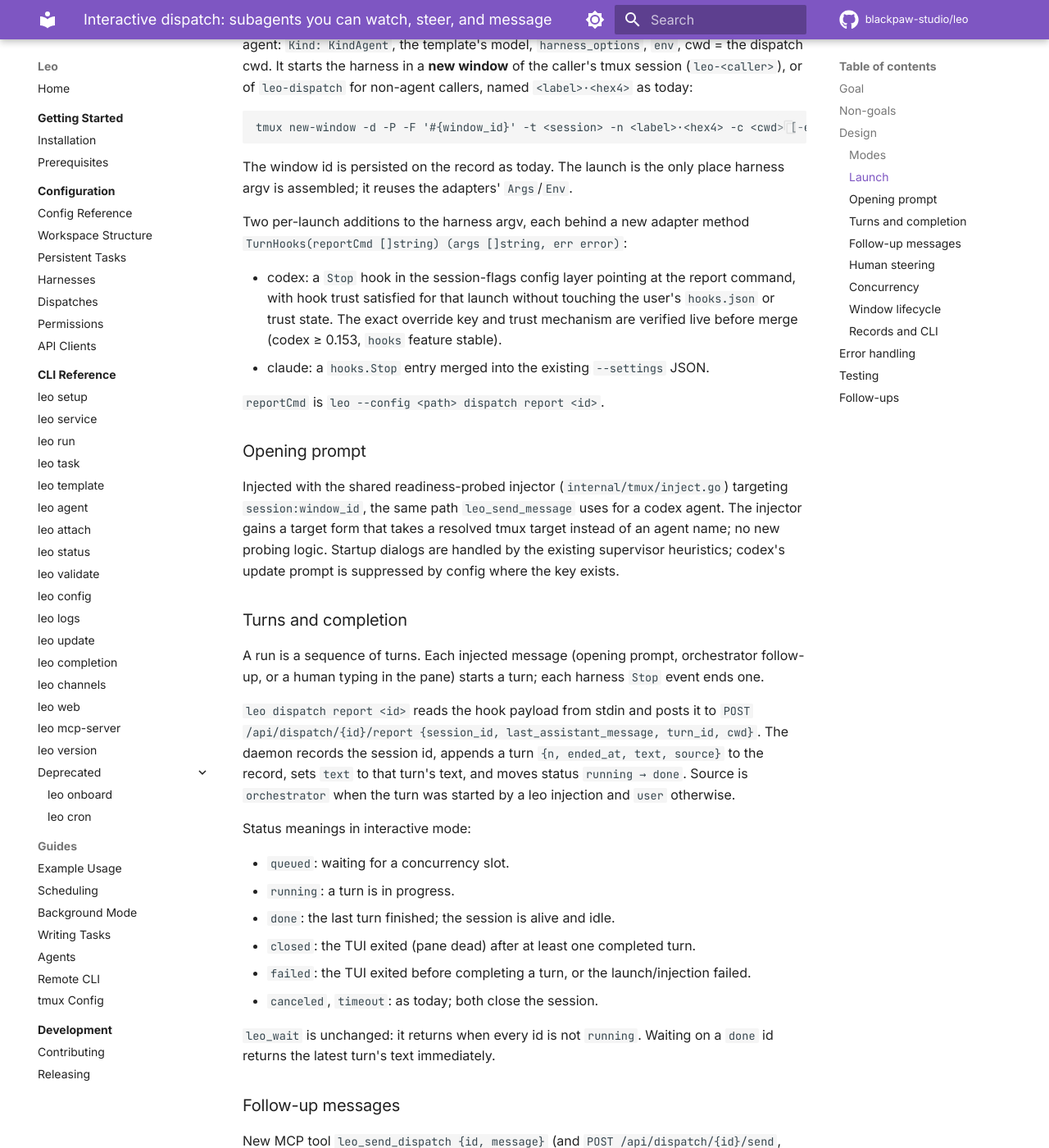
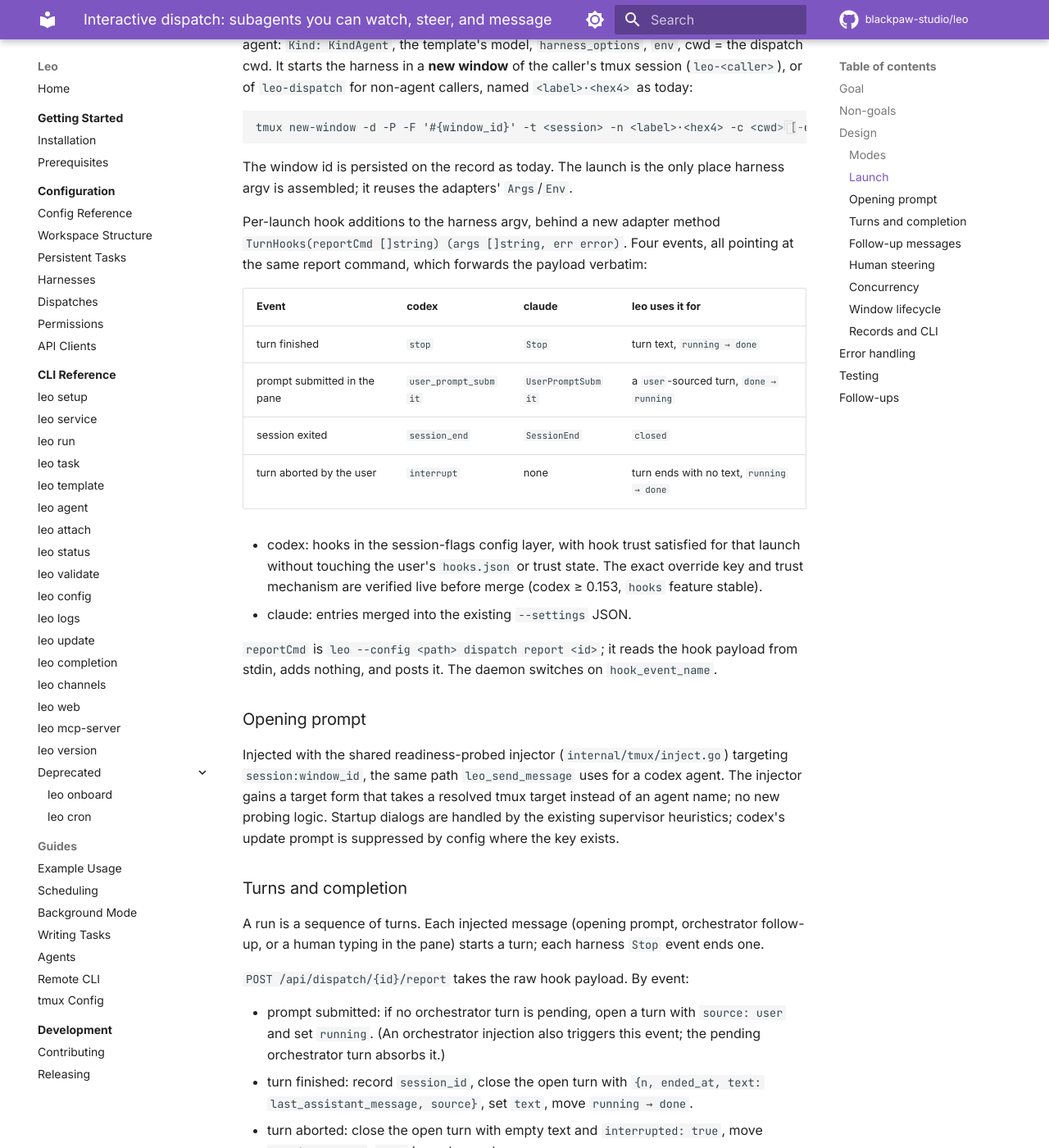
Before and after one commit to blackpaw-studio/leo, an MkDocs documentation site: the page built from docs/specs/2026-09-14-interactive-dispatch.md, in a window 1280 px wide and 1400 px high, scrolled down 1086 px. Shown: the whole window at 82% size. Built offline with MkDocs 1.6.1 and Material for MkDocs 9.7.7, drawn with Linux system fonts in a browser that asks for light colours; comment, search, counter and statistics services are not loaded; some of the changed text lies outside the part shown.

Commit message:
docs(spec): interactive dispatch uses stop, user_prompt_submit, session_end, interrupt hooks
Claude-Session: https://claude.ai/code/session_01G3Ypof77KGe3FypkrXGTyn

```diff
--- a/docs/specs/2026-09-14-interactive-dispatch.md
+++ b/docs/specs/2026-09-14-interactive-dispatch.md
@@ -47,17 +47,26 @@ tmux new-window -d -P -F '#{window_id}' -t <session> -n <label>·<hex4> -c <cwd>
 The window id is persisted on the record as today. The launch is the only
 place harness argv is assembled; it reuses the adapters' `Args`/`Env`.
 
-Two per-launch additions to the harness argv, each behind a new adapter
-method `TurnHooks(reportCmd []string) (args []string, err error)`:
+Per-launch hook additions to the harness argv, behind a new adapter method
+`TurnHooks(reportCmd []string) (args []string, err error)`. Four events, all
+pointing at the same report command, which forwards the payload verbatim:
 
-- codex: a `Stop` hook in the session-flags config layer pointing at the
-  report command, with hook trust satisfied for that launch without touching
-  the user's `hooks.json` or trust state. The exact override key and trust
-  mechanism are verified live before merge (codex ≥ 0.153, `hooks` feature
-  stable).
-- claude: a `hooks.Stop` entry merged into the existing `--settings` JSON.
+| Event | codex | claude | leo uses it for |
+|---|---|---|---|
+| turn finished | `stop` | `Stop` | turn text, `running → done` |
+| prompt submitted in the pane | `user_prompt_submit` | `UserPromptSubmit` | a `user`-sourced turn, `done → running` |
+| session exited | `session_end` | `SessionEnd` | `closed` |
+| turn aborted by the user | `interrupt` | none | turn ends with no text, `running → done` |
 
-`reportCmd` is `leo --config <path> dispatch report <id>`.
+- codex: hooks in the session-flags config layer, with hook trust satisfied
+  for that launch without touching the user's `hooks.json` or trust state.
+  The exact override key and trust mechanism are verified live before merge
+  (codex ≥ 0.153, `hooks` feature stable).
+- claude: entries merged into the existing `--settings` JSON.
+
+`reportCmd` is `leo --config <path> dispatch report <id>`; it reads the hook
+payload from stdin, adds nothing, and posts it. The daemon switches on
+`hook_event_name`.
 
 ### Opening prompt
 
@@ -74,12 +83,20 @@ A run is a sequence of turns. Each injected message (opening prompt,
 orchestrator follow-up, or a human typing in the pane) starts a turn; each
 harness `Stop` event ends one.
 
-`leo dispatch report <id>` reads the hook payload from stdin and posts it to
-`POST /api/dispatch/{id}/report {session_id, last_assistant_message, turn_id,
-cwd}`. The daemon records the session id, appends a turn
-`{n, ended_at, text, source}` to the record, sets `text` to that turn's text,
-and moves status `running → done`. Source is `orchestrator` when the turn was
-started by a leo injection and `user` otherwise.
+`POST /api/dispatch/{id}/report` takes the raw hook payload. By event:
+
+- prompt submitted: if no orchestrator turn is pending, open a turn with
+  `source: user` and set `running`. (An orchestrator injection also triggers
+  this event; the pending orchestrator turn absorbs it.)
+- turn finished: record `session_id`, close the open turn with
+  `{n, ended_at, text: last_assistant_message, source}`, set `text`, move
+  `running → done`.
+- turn aborted: close the open turn with empty text and `interrupted: true`,
+  move `running → done`; `text` is unchanged.
+- session exited: move to `closed` (or `failed` if no turn ever completed).
+
+Every turn ends with exactly one of finished or aborted, so a wait never
+outlives a turn the harness has given up on.
 
 Status meanings in interactive mode:
 
@@ -124,7 +141,8 @@ session holds no slot.
 Interactive windows never close on collection. A session closes when:
 
 - `leo_cancel` is called (TUI killed, status `canceled`);
-- the user exits the TUI (pane dead → `closed`);
+- the user exits the TUI (`session_end` hook → `closed`; a dead pane without
+  the hook is the fallback and means the same);
 - it has been `done` with no new turn for `idle_close_after` (default 1h),
   after which the daemon kills the TUI and marks it `closed`.
 
@@ -145,8 +163,11 @@ orchestrator can tell the user where to look.
   dispatch.
 - Readiness probe never sees the prompt box (dialog, crash): run `failed`
   with the injector's error; window kept for post-mortem under the usual grace.
-- `Stop` arrives for an unknown or non-running id: logged and ignored (a user
-  turn after `closed` cannot happen; a duplicate report is a no-op).
+- A report for an unknown id, or a turn-finished report with no open turn:
+  logged and ignored; a duplicate report is a no-op.
+- claude has no abort hook: an interrupted claude turn is closed by the next
+  `UserPromptSubmit` (as a new turn) or by pane death. `leo_wait`'s per-call
+  ceiling bounds the orchestrator meanwhile.
 - Report command cannot reach the daemon: the hook exits non-zero; codex and
   claude both continue the session, so the turn is "lost" to leo. The daemon
   also treats pane death as terminal, so nothing hangs forever. `leo_wait`'s
```
